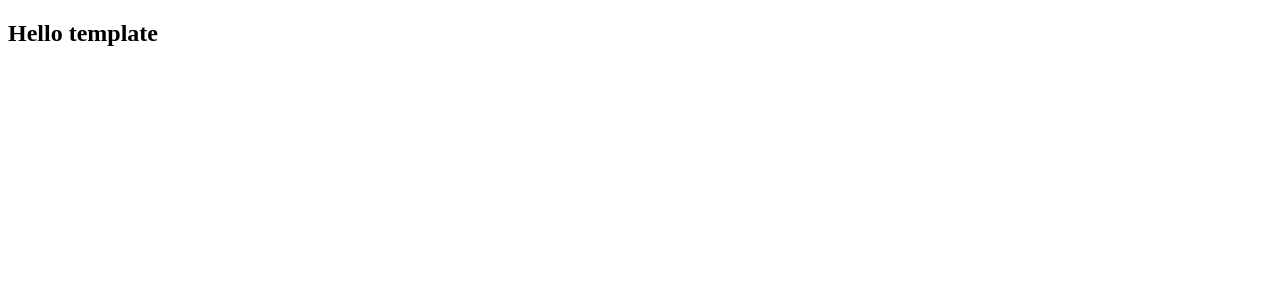
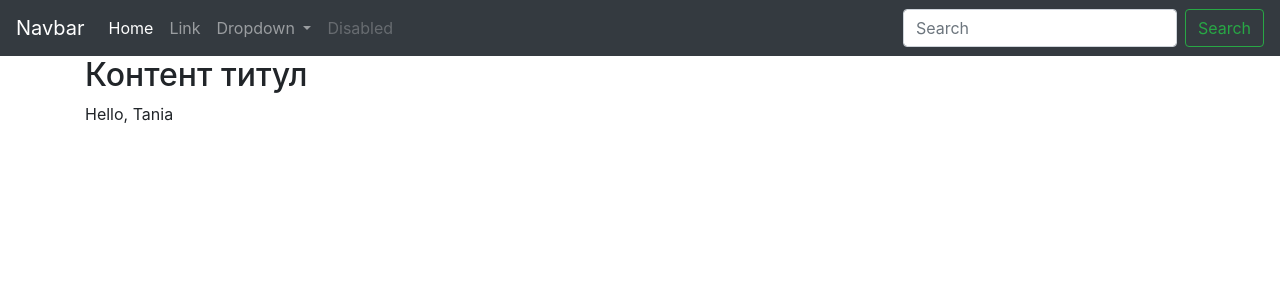
Before and after one commit to AlexKhvostov/learn_python3, a Flask app: page / in a window 1280 px wide. Before the commit the part shown is almost empty. Shown: the top 300 px of the page. Run offline with Flask 2, Linux system fonts and the light colour scheme; some libraries are stand-ins or nearby versions.

Commit message:
add base.html

```diff
--- a/app_blog/app.py
+++ b/app_blog/app.py
@@ -3,8 +3,4 @@ from app_blog.config import Configuration
 
 app = Flask(__name__)
 app.config.from_object(Configuration) # app не получает свойства debug
-#print(Configuration.DEBUG)
 app.debug = True
-
-#for i in dir(app.debug):
-#    print(i)
--- /dev/null
+++ b/app_blog/templates/base.html
@@ -0,0 +1,78 @@
+<!DOCTYPE html>
+<html lang="en">
+<head>
+    <meta charset="UTF-8">
+    <title>
+
+        {% block title %}
+
+        {% endblock %} | Flask app
+
+    </title>
+    <link rel="stylesheet" href="https://stackpath.bootstrapcdn.com/bootstrap/4.1.3/css/bootstrap.min.css" integrity="sha384-MCw98/SFnGE8fJT3GXwEOngsV7Zt27NXFoaoApmYm81iuXoPkFOJwJ8ERdknLPMO" crossorigin="anonymous">
+
+</head>
+<body>
+<nav class="navbar navbar-expand-lg navbar-dark bg-dark">
+    <a class="navbar-brand" href="#">Navbar</a>
+    <button class="navbar-toggler" type="button" data-toggle="collapse" data-target="#navbarSupportedContent" aria-controls="navbarSupportedContent" aria-expanded="false" aria-label="Toggle navigation">
+       <span class="navbar-toggler-icon"></span>
+    </button>
+
+    <div class="collapse navbar-collapse" id="navbarSupportedContent">
+        <ul class="navbar-nav mr-auto">
+            <li class="nav-item active">
+                <a class="nav-link" href="#">Home <span class="sr-only">(current)</span></a>
+            </li>
+            <li class="nav-item">
+                <a class="nav-link" href="#">Link</a>
+            </li>
+            <li class="nav-item dropdown">
+                <a class="nav-link dropdown-toggle" href="#" id="navbarDropdown" role="button" data-toggle="dropdown" aria-haspopup="true" aria-expanded="false">
+                    Dropdown
+                </a>
+                <div class="dropdown-menu" aria-labelledby="navbarDropdown">
+                    <a class="dropdown-item" href="#">Action</a>
+                    <a class="dropdown-item" href="#">Another action</a>
+                    <div class="dropdown-divider"></div>
+                    <a class="dropdown-item" href="#">Something else here</a>
+                </div>
+            </li>
+            <li class="nav-item">
+                <a class="nav-link disabled" href="#">Disabled</a>
+            </li>
+        </ul>
+        <form class="form-inline my-2 my-lg-0">
+            <input class="form-control mr-sm-2" type="search" placeholder="Search" aria-label="Search">
+            <button class="btn btn-outline-success my-2 my-sm-0" type="submit">Search</button>
+        </form>
+
+    </div>
+</nav>
+
+
+
+<div class="container">
+    <div class="row">
+        <div class="col">
+            <h2>
+
+                {% block content_title %}
+
+                {% endblock %}
+
+            </h2>
+
+            {% block content %}
+
+            {% endblock %}
+        </div>
+    </div>
+</div>
+
+
+
+
+
+</body>
+</html>
--- a/app_blog/templates/index.html
+++ b/app_blog/templates/index.html
@@ -1,10 +1,22 @@
-<!DOCTYPE html>
-<html lang="en">
-<head>
-    <meta charset="UTF-8">
-    <title>Title</title>
-</head>
-<body>
-    <h2>Hello template</h2>
-</body>
-</html>
+{% extends 'base.html' %}
+
+
+
+{% block title %}
+    Index Page
+{% endblock %}
+
+
+
+
+{% block content_title %}
+    Контент титул
+{% endblock %}
+
+
+
+
+
+{% block content %}
+    Hello, {{ n }}
+{% endblock %}
--- a/app_blog/view.py
+++ b/app_blog/view.py
@@ -3,4 +3,6 @@ from flask import render_template
 
 @app.route('/')
 def index():
-    return render_template('index.html')
+    for i in ('Alex', 'Roma' , 'Tania'):
+        name = i
+    return render_template('index.html', n=name)
```
